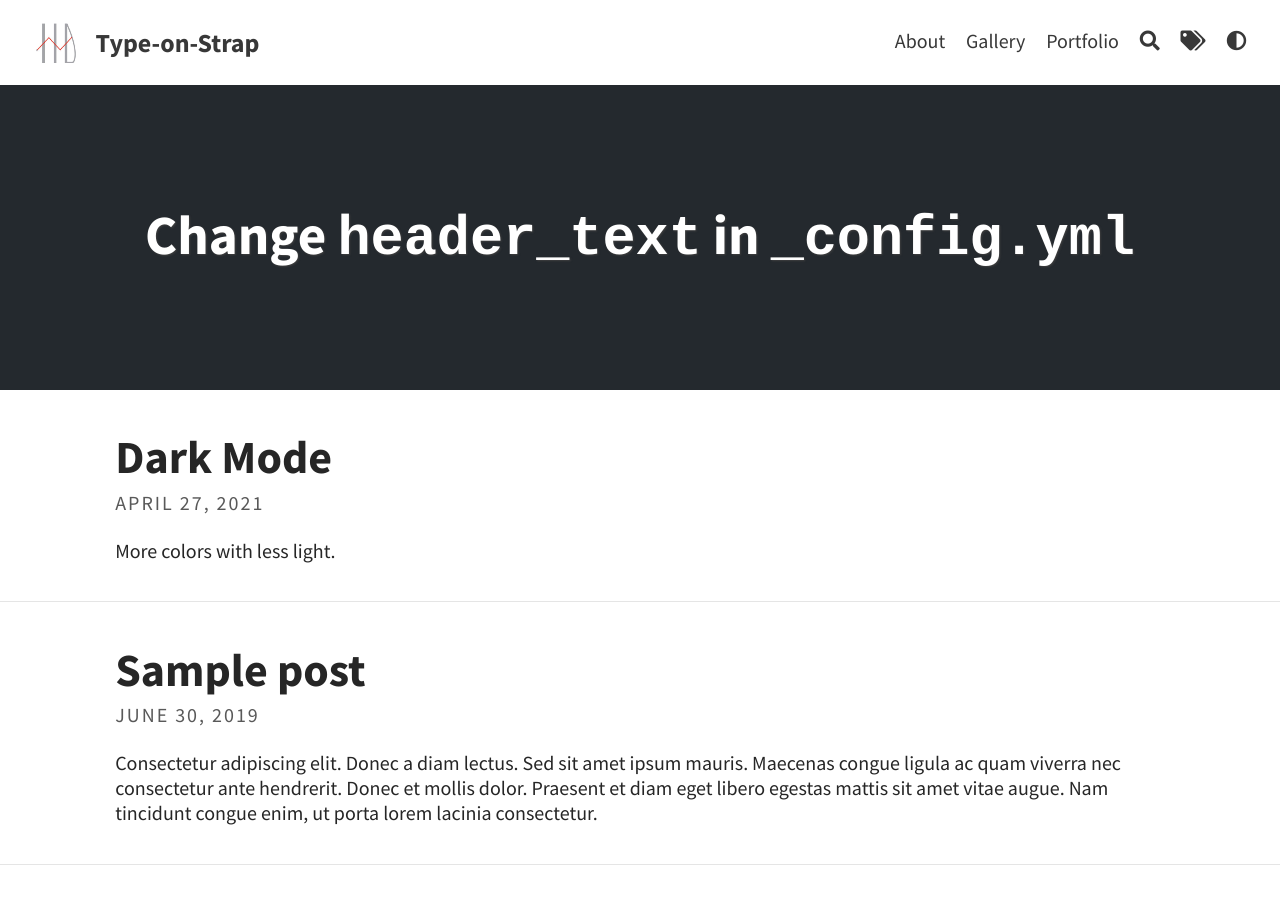
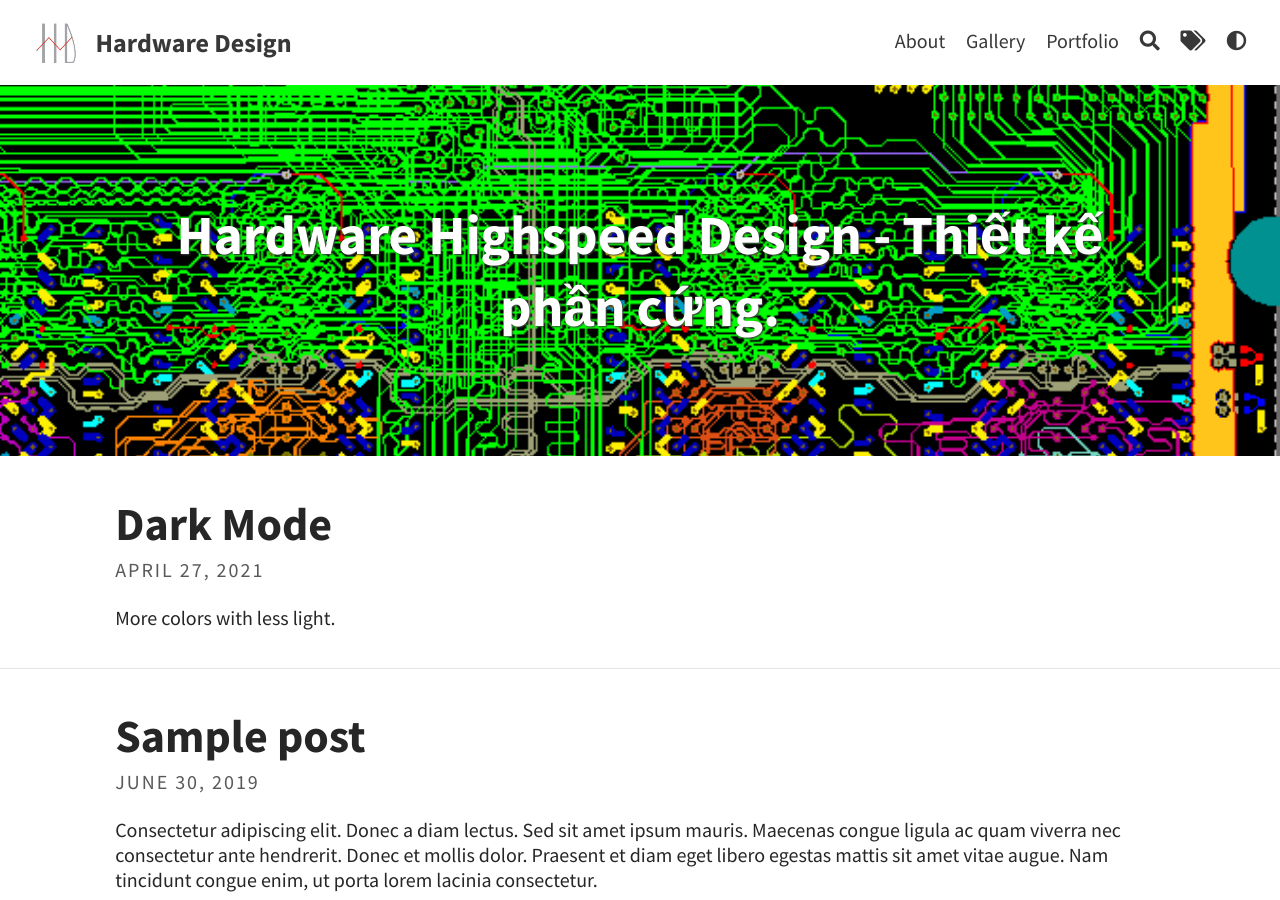
Before and after one commit to H11ck/Type-on-Strap, a Jekyll site: the page built from index.html, in a window 1280 px wide and 900 px high. Built offline with Jekyll 4.4.1, drawn with Linux system fonts in a browser that asks for light colours; the list of posts is cut into pages by our own code.

Commit message:
update image banner

```diff
--- a/_config.yml
+++ b/_config.yml
@@ -3,14 +3,14 @@ baseurl: "/Type-on-Strap"
 url: "https://h11ck.github.io/"
 
 # THEME-SPECIFIC CONFIGURATION
-# title: My personal blog                                   # site's title
+title: Hardware Design                                   # site's title
 description: "A website with blog posts and pages"      # used by search engines
 avatar: assets/img/hhd-logo.png                         # Empty for no avatar in navbar
 favicon: assets/favicon.ico                             # Icon displayed in the tab
 
 # Header and footer text
-# header_text: Change <code>header_text</code> in <code>_config.yml</code>  # Change Blog header text
-# header_feature_image: assets/img/pexels/triangular.jpeg
+header_text: Hardware Highspeed Design - Thiết kế phần cứng.  # Change Blog header text
+header_feature_image: assets/img/feature.jpg
 footer_text: >
   Powered by <a href="https://jekyllrb.com/">Jekyll</a> with <a href="https://github.com/sylhare/Type-on-Strap">Type on Strap</a>
 
```
Also changed, not shown: assets/img/feature.jpg (added).
